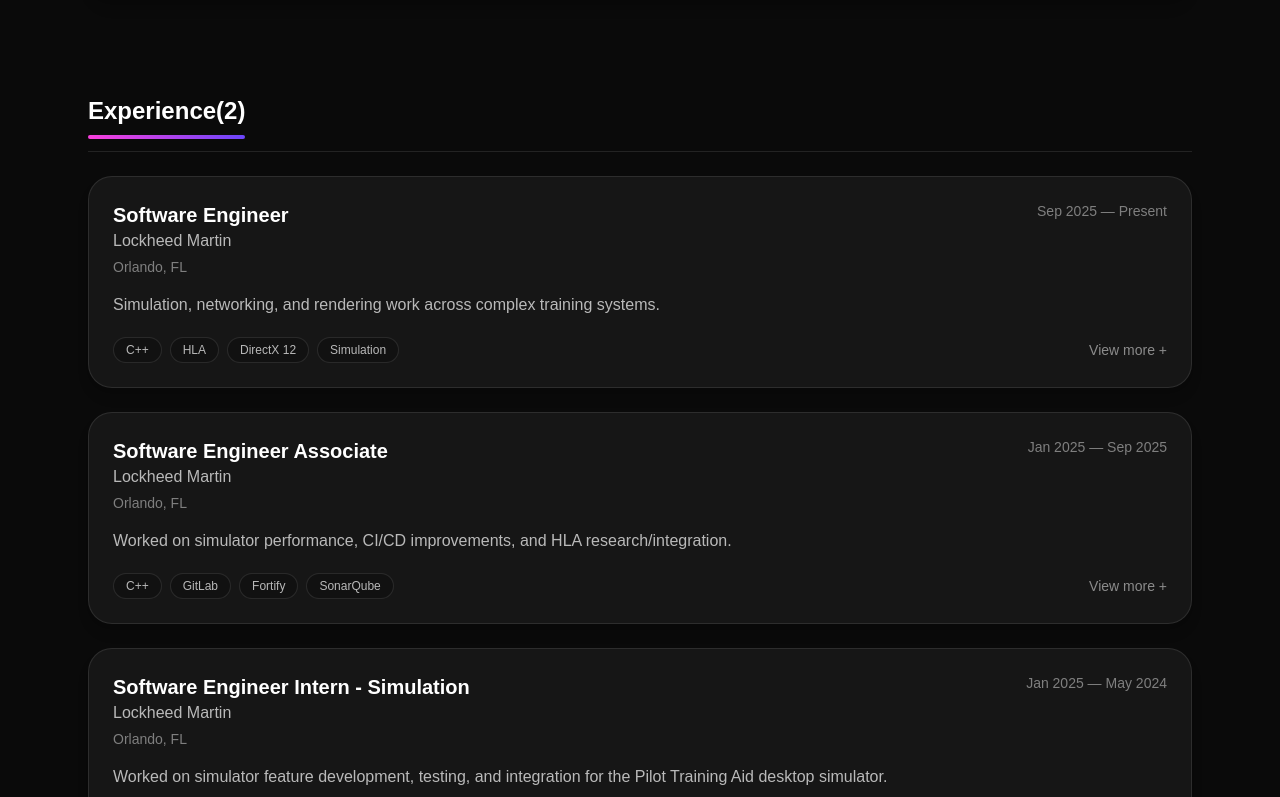
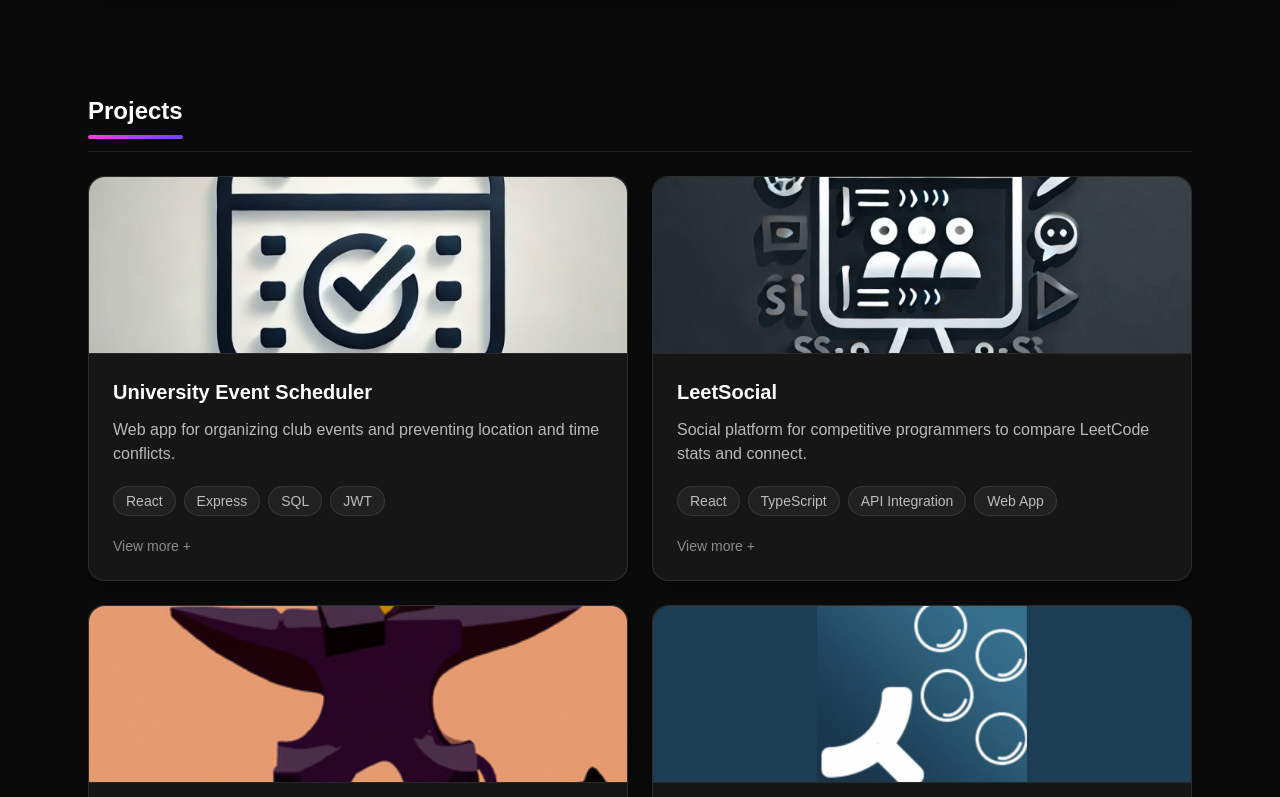
Before and after one commit to sethlenhof/website-mk2, a Next.js app: page / in a window 1280 px wide. Shown: the part 1983-2780 px from the top of the page. Built offline with nearby package versions, Linux system fonts and the light colour scheme.

Commit message:
Remove experience2

```diff
--- a/src/app/page.tsx
+++ b/src/app/page.tsx
@@ -1,6 +1,5 @@
 import AboutSection from "@/components/sections/AboutSection";
 import ExperienceSection from "@/components/sections/ExperienceSection";
-import ExperienceSection2 from "@/components/sections/ExperienceSection2";
 import Hero from "@/components/sections/Hero";
 import ProjectsSection from "@/components/sections/ProjectSection";
 import SkillsSection from "@/components/sections/SkillsSection";
@@ -13,7 +12,6 @@
       <Hero />
       <AboutSection />
       <ExperienceSection />
-      <ExperienceSection2 /> {/* Temporary for experience comparison*/}
       <ProjectsSection />
       <SkillsSection />
     </main>
--- a/src/components/sections/ExperienceSection2.tsx
+++ /dev/null
@@ -1,79 +0,0 @@
-"use client";
-
-import { useState } from "react";
-import SectionHeader from "@/components/ui/SectionHeader";
-import ExperienceCard2 from "@/components/ui/ExperienceCard2";
-import Modal from "@/components/ui/Modal";
-import { experience2, type ExperienceItem2 } from "@/data/experience2";
-
-export default function ExperienceSection() {
-  const [selected, setSelected] = useState<ExperienceItem2 | null>(null);
-  const [isModalOpen, setIsModalOpen] = useState(false);
-
-  const openModal = (item: ExperienceItem2) => {
-    setSelected(item);
-    setIsModalOpen(true);
-  };
-
-  const closeModal = () => {
-    setIsModalOpen(false);
-  };
-
-  const clearSelected = () => {
-    setSelected(null);
-  };
-
-  return (
-    <section id="experience" className="mx-auto max-w-6xl px-6 py-12">
-      <SectionHeader title="Experience(2)" />
-
-      <div className="mt-6 grid gap-6">
-        {experience2.map((item) => (
-          <ExperienceCard2
-            key={`${item.company}-${item.role}-${item.start}`}
-            item={item}
-            onOpen={() => openModal(item)}
-          />
-        ))}
-      </div>
-
-      <Modal
-        isOpen={isModalOpen}
-        onClose={closeModal}
-        onAfterClose={clearSelected}
-        title={selected ? `${selected.role}` : ""}
-        headerLogo={selected?.companyLogo}
-        headerLogoAlt={selected ? `${selected.company}` : undefined}
-        headerLogoMode={selected?.companyLogoMode}
-      >
-        {selected ? (
-          <div>
-            <p className="mb-4 text-sm text-white/50">
-              {selected.start} — {selected.end}
-              {selected.location ? ` • ${selected.location}` : ""}
-            </p>
-
-            <ul className="space-y-3 text-white/80">
-              {selected.bullets.map((bullet) => (
-                <li key={bullet} className="leading-7">
-                  • {bullet}
-                </li>
-              ))}
-            </ul>
-
-            <div className="mt-6 flex flex-wrap gap-2">
-              {selected.tags.map((tag) => (
-                <span
-                  key={tag}
-                  className="rounded-full border border-white/10 bg-white/5 px-3 py-1 text-sm text-white/70"
-                >
-                  {tag}
-                </span>
-              ))}
-            </div>
-          </div>
-        ) : null}
-      </Modal>
-    </section>
-  );
-}
--- a/src/components/ui/ExperienceCard2.tsx
+++ /dev/null
@@ -1,57 +0,0 @@
-type ExperienceItem = {
-  company: string;
-  role: string;
-  start: string;
-  end: string;
-  location?: string;
-  summary: string;
-  bullets: string[];
-  tags: string[];
-};
-
-type ExperienceCardProps = {
-  item: ExperienceItem;
-  onOpen: () => void;
-};
-
-export default function ExperienceCard2({ item, onOpen }: ExperienceCardProps) {
-  return (
-    <button
-      onClick={onOpen}
-      className="group w-full rounded-3xl border border-white/10 bg-white/5 p-6 text-left shadow-lg transition hover:border-white/20 hover:bg-white/10"
-    >
-      <div className="flex flex-col gap-3 sm:flex-row sm:items-start sm:justify-between">
-        <div>
-          <h3 className="text-xl font-semibold text-white">{item.role}</h3>
-          <p className="text-white/70">{item.company}</p>
-          {item.location ? (
-            <p className="mt-1 text-sm text-white/45">{item.location}</p>
-          ) : null}
-        </div>
-
-        <div className="text-sm text-white/45">
-          {item.start} — {item.end}
-        </div>
-      </div>
-
-      <p className="mt-4 text-white/70">{item.summary}</p>
-
-      <div className="mt-5 flex items-center justify-between">
-        <div className="flex flex-wrap gap-2">
-          {item.tags.slice(0, 4).map((tag) => (
-            <span
-              key={tag}
-              className="rounded-full border border-white/10 bg-black/20 px-3 py-1 text-xs text-white/70"
-            >
-              {tag}
-            </span>
-          ))}
-        </div>
-
-        <span className="text-sm text-white/50 transition group-hover:text-white/80">
-          View more +
-        </span>
-      </div>
-    </button>
-  );
-}
--- a/src/data/experience2.ts
+++ /dev/null
@@ -1,87 +0,0 @@
-export type ExperienceItem2 = {
-  company: string;
-  role: string;
-  start: string;
-  end: string;
-  location?: string;
-  summary: string;
-  bullets: string[];
-  tags: string[];
-
-  companyLogo?: string;
-  companyLogoMode?: "square" | "contain" | "wide";
-};
-
-export const experience2: ExperienceItem2[] = [
-  {
-    company: "Lockheed Martin",
-    role: "Software Engineer",
-    start: "Sep 2025",
-    end: "Present",
-    location: "Orlando, FL",
-    summary:
-      "Simulation, networking, and rendering work across complex training systems.",
-    bullets: [
-      "Led development of HLA integration into the Pilot Training Aid simulator.",
-      "Acted as a primary software engineer and SME for simulation networking and software development.",
-      "Refactored core simulation systems to improve performance and runtime behavior.",
-      "Diagnosed and resolved DirectX 12 GPU memory issues affecting rendering stability.",
-    ],
-    tags: ["C++", "HLA", "DirectX 12", "Simulation", "CI/CD"],
-    companyLogo: "/images/experience/lockheed-logo.svg",
-    companyLogoMode: "wide",
-  },
-  {
-    company: "Lockheed Martin",
-    role: "Software Engineer Associate",
-    start: "Jan 2025",
-    end: "Sep 2025",
-    location: "Orlando, FL",
-    summary:
-      "Worked on simulator performance, CI/CD improvements, and HLA research/integration.",
-    bullets: [
-      "Improved CI/CD pipelines by integrating SonarQube and Fortify.",
-      "Led research and development to integrate MAK RTI into Prepar3D.",
-      "Refactored key subprocesses to improve launch speed and reliability.",
-    ],
-    tags: ["C++", "GitLab", "Fortify", "SonarQube", "Prepar3D"],
-    companyLogo: "/images/experience/lockheed-logo.svg",
-    companyLogoMode: "wide",
-  },
-  {
-    company: "Lockheed Martin",
-    role: "Software Engineer Intern - Simulation",
-    start: "Jan 2025",
-    end: "May 2024",
-    location: "Orlando, FL",
-    summary:
-      "Worked on simulator feature development, testing, and integration for the Pilot Training Aid desktop simulator.",
-    bullets: [
-      "Led winning team RMS TLS intern project to revolutionize business with new technologies",
-      "Contributed to 2 new feature efforts for the Pilot Training Aid desktop simulator in C++",
-      "Created testing scenarios to allow for regression testing of the new capabilities, as well as updating requirements documentation to match features",
-      "Developed a C# ASP.NET web app for launching of courseware from LMS system, and attended cross-functional meetings to ensure 100% compatibility and integration with current configurations"
-    ],
-    tags: ["C++", "C#", "Wix Installer", "Gitlab", "Prepar3D", "Doors Next", "Agile"],
-    companyLogo: "/images/experience/lockheed-logo.svg",
-    companyLogoMode: "wide",
-  },
-  {
-    company: "Lockheed Martin",
-    role: "Software Engineer Intern - Fullstack",
-    start: "May 2023",
-    end: "May 2024",
-    location: "Orlando, FL",
-    summary:
-      "Worked on fullstack web development for Training and Learning Management Systems. Assisted with design of new LMS system.",
-    bullets: [
-      "Led intern project team as scrum leader and software developer to develop a robot capable of extracting information from hostile zones",
-      "Utilized Java, Typescript, and XHTML to develop scheduling website for Training Systems",
-      "Implemented threading to allow background exporting of schedules and reducing time for export by 20%, for better user experience",
-      "Created use case diagrams and documentation to ensure clear requirements for integrations of new LMS system"
-    ],
-    tags: ["Java", "TypeScript", "HTML", "Maven", "SQL", "Gitlab", "Docker"],
-    companyLogo: "/images/experience/lockheed-logo.svg",
-    companyLogoMode: "wide",
-  },
-];
```
